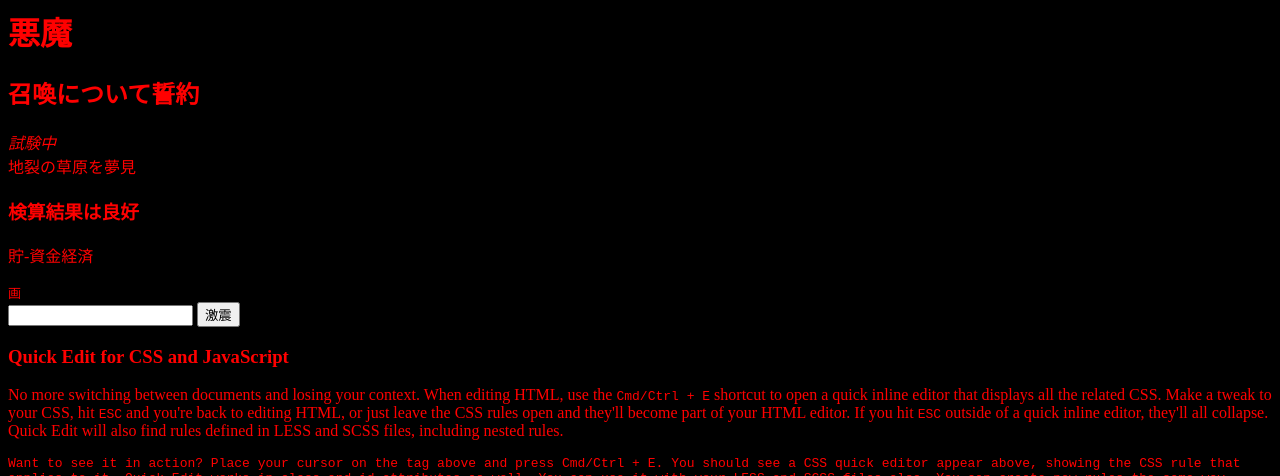
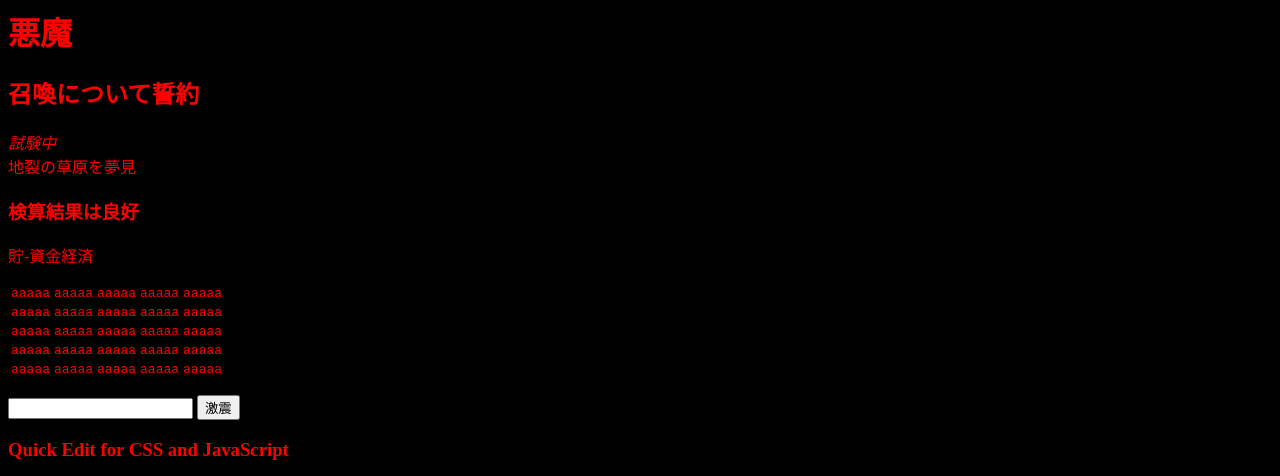
Before and after one commit to suzu555/hand-b-wizard, a plain HTML site: page index.html in a window 1280 px wide. Shown: the top 476 px of the page. Drawn offline with Linux system fonts and the light colour scheme.

Commit message:
koredemokuruyo

```diff
--- a/index.html
+++ b/index.html
@@ -15,7 +15,13 @@
 				貯-資金経済
 			</p>
 			<samp>
-				画
+			<table>
+			<tr><td>aaaaa</td><td>aaaaa</td><td>aaaaa</td><td>aaaaa</td><td>aaaaa</td></tr>
+			<tr><td>aaaaa</td><td>aaaaa</td><td>aaaaa</td><td>aaaaa</td><td>aaaaa</td></tr>
+			<tr><td>aaaaa</td><td>aaaaa</td><td>aaaaa</td><td>aaaaa</td><td>aaaaa</td></tr>
+			<tr><td>aaaaa</td><td>aaaaa</td><td>aaaaa</td><td>aaaaa</td><td>aaaaa</td></tr>
+			<tr><td>aaaaa</td><td>aaaaa</td><td>aaaaa</td><td>aaaaa</td><td>aaaaa</td></tr>
+			</table>
 			<br>
 			</samp>
 			<input type="text" name"number">
```
